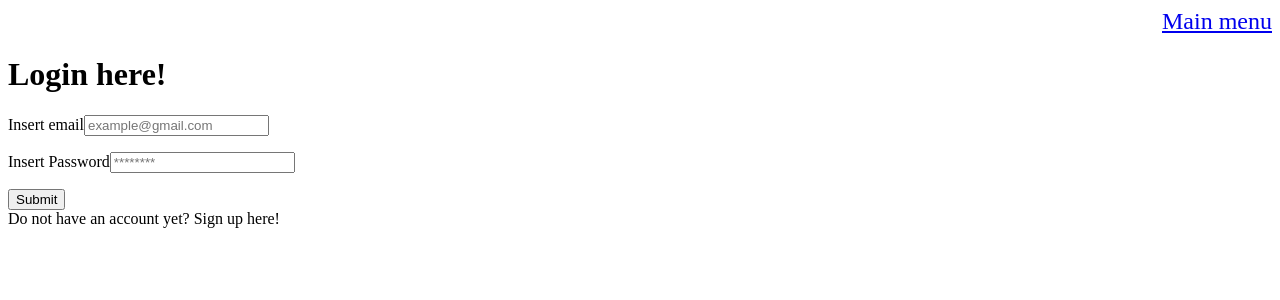
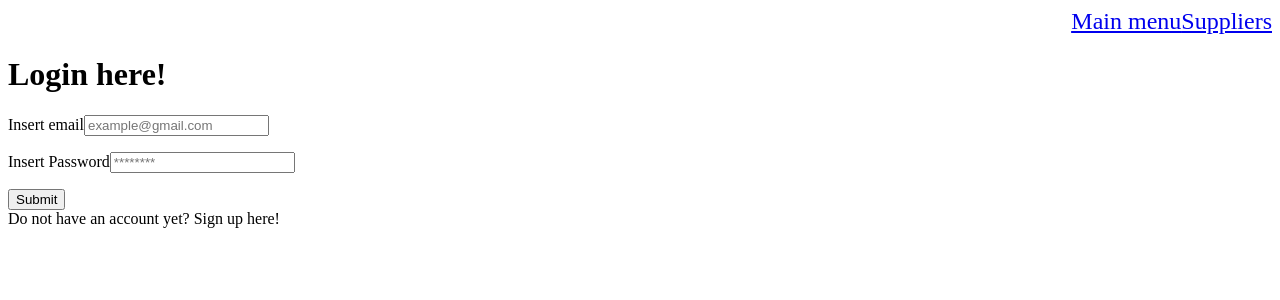
Before and after one commit to MarcosUgalde/Software-inventario-de-articulos, a React (Vite) app in the folder inventario-frontend/: page /login in a window 1280 px wide. Shown: the top 300 px of the page. Built offline with nearby package versions, Linux system fonts and the light colour scheme; no server answers.

Commit message:
feat: added page to see all suppliers

```diff
--- a/inventario-frontend/src/components/NavBar/index.jsx
+++ b/inventario-frontend/src/components/NavBar/index.jsx
@@ -29,7 +29,7 @@ const NavBar = () => {
     return (
         <Styled.Nav>
             <CustomLink href='/' >Main menu</CustomLink>
-            <CustomLink href='' ></CustomLink>
+            <CustomLink href='/suppliers' >Suppliers</CustomLink>
             {data && (
                 <Styled.Userlogout>
                 <Styled.User onClick={toggleDropDown}>{data?.username}</Styled.User>
--- a/inventario-frontend/src/components/NavBar/styles.jsx
+++ b/inventario-frontend/src/components/NavBar/styles.jsx
@@ -9,7 +9,7 @@ const Nav = styled.nav`
 
 const Anchor = styled.a`
     ${({ isActive }) => `
-        color: ${isActive ? 'yellow' : 'red'}
+        color: ${isActive ? 'green' : 'red'}
         text-decoration: ${!isActive && 'none'}
     `}
 `
@@ -39,7 +39,7 @@ const Dropdown = styled.ul`
 
     &:hover {
         color: red;
-    }
+        }
     }
 `
 
--- a/inventario-frontend/src/main.jsx
+++ b/inventario-frontend/src/main.jsx
@@ -7,6 +7,7 @@ import Login from './pages/Login/index.jsx'
 import Guard from './components/Guard/index.jsx'
 import MainPanel from './pages/MainPanel/index.jsx'
 import NavBar from './components/NavBar/index.jsx'
+import Suppliers from './pages/Suppliers/index.jsx'
 
 const Main = () => {
   return (
@@ -17,6 +18,9 @@ const Main = () => {
         <Route path='/login' component={Login} />
         <Route path='/'>
           <Guard component={MainPanel} />
+        </Route>
+        <Route path='/suppliers'>
+          <Guard component={Suppliers} />
         </Route>
         <Redirect to='/login' />
       </Switch>
--- /dev/null
+++ b/inventario-frontend/src/pages/Suppliers/index.jsx
@@ -0,0 +1,29 @@
+import { useSuppliers } from "../../hooks";
+
+const Suppliers = () => {
+    const { data: suppliersInfo } = useSuppliers()
+
+    return (
+        <>
+            <h2>Suppliers</h2>
+            <table>
+                <th>Name</th>
+                <th>Contact</th>
+                <th>Description</th>
+                {suppliersInfo?.map((supplier, index) => {
+                    return (
+                        <>
+                            <tr>
+                                <td key={index}>{supplier.supplier_name}</td>
+                                <td>{supplier.contact_sup}</td>
+                                <td>{supplier.supplier_description}</td>
+                            </tr>
+                        </>
+                    )
+                })}
+            </table>
+        </>
+    )
+}
+
+export default Suppliers
```
